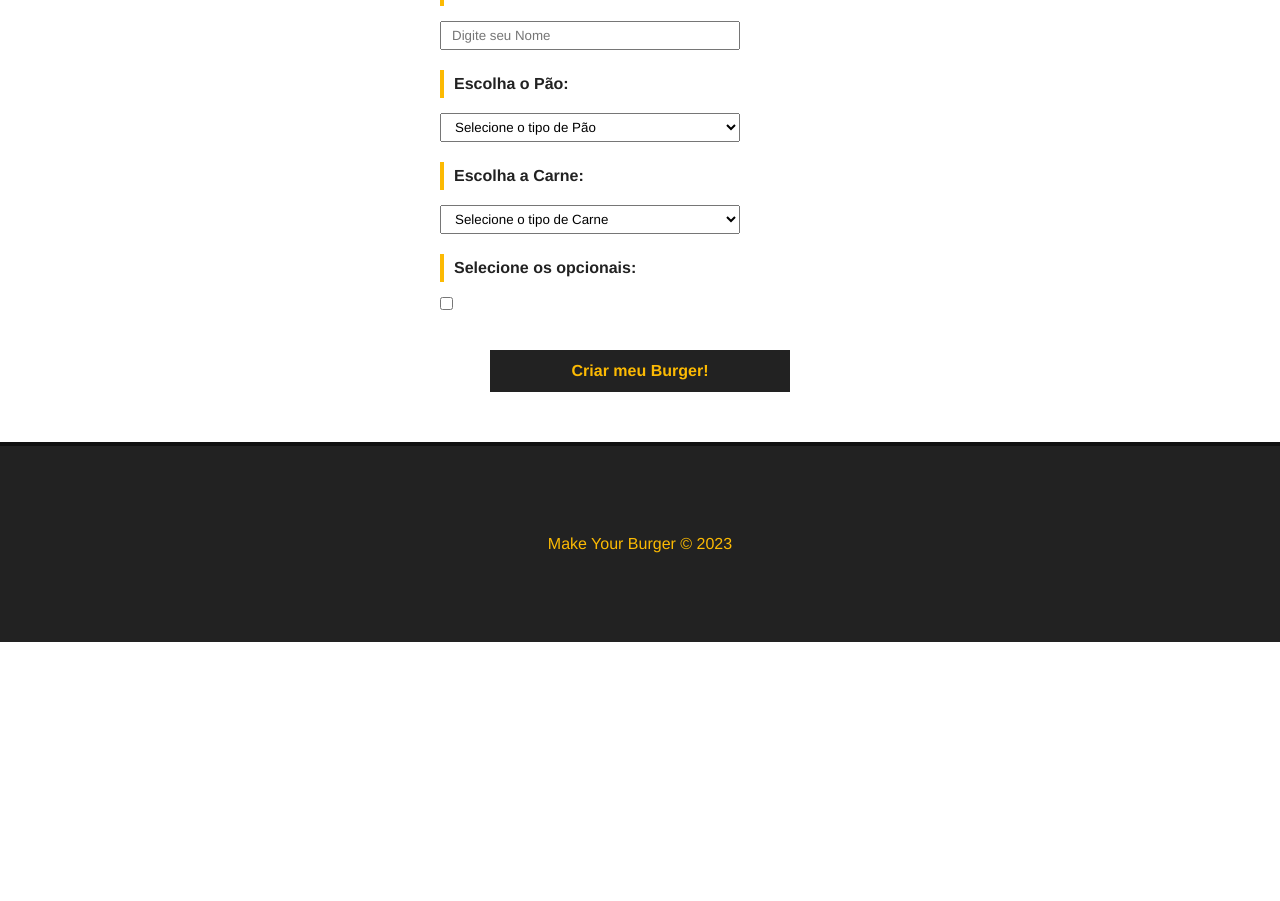
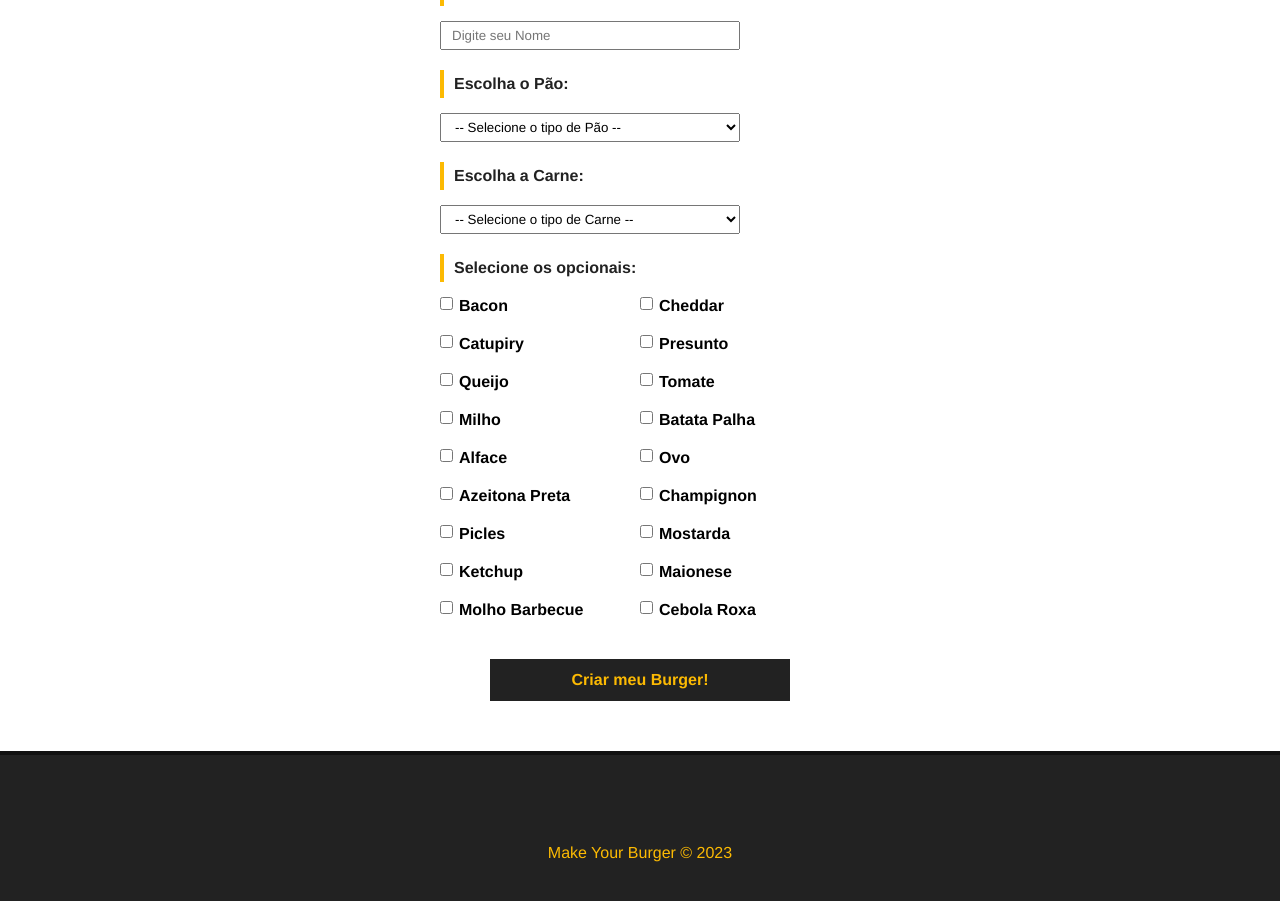
Before and after one commit to andersonguedesmg/make-your-burger, a Vue app: page / in a window 1280 px wide. Shown: the part 1028-1929 px from the top of the page. Before the commit the page ends 1670 px from the top, so only its background shows below. Built offline with nearby package versions, Linux system fonts and the light colour scheme; data requests are answered from the project's data file.

Commit message:
feat(Make Your Burger): Add Carregamento dos Dropdowns

```diff
--- a/src/components/BurgerForm.vue
+++ b/src/components/BurgerForm.vue
@@ -13,21 +13,36 @@
       <div class="input-container">
         <label for="bread">Escolha o Pão:</label>
         <select name="bread" id="bread">
-          <option value="">Selecione o tipo de Pão</option>
+          <option value="">-- Selecione o tipo de Pão --</option>
+          <option
+            v-for="bread in breadList"
+            :key="bread.id"
+            :value="bread.type"
+          >
+            {{ bread.type }}
+          </option>
         </select>
       </div>
       <div class="input-container">
         <label for="meat">Escolha a Carne:</label>
         <select name="meat" id="meat">
-          <option value="">Selecione o tipo de Carne</option>
+          <option value="">-- Selecione o tipo de Carne --</option>
+          <option v-for="meat in meatList" :key="meat.id" :value="meat.type">
+            {{ meat.type }}
+          </option>
         </select>
       </div>
       <div id="optional-container" class="input-container">
         <label id="optional-title" for="optional"
           >Selecione os opcionais:</label
         >
-        <div class="checkbox-container">
-          <input type="checkbox" name="optional" />
+        <div
+          class="checkbox-container"
+          v-for="optional in optionalList"
+          :key="optional.id"
+        >
+          <input type="checkbox" name="optional" :value="optional.type" />
+          <span>{{ optional.type }}</span>
         </div>
       </div>
       <div class="input-container">
@@ -40,6 +55,31 @@
 <script>
 export default {
   name: "BurgerForm",
+  data() {
+    return {
+      breadList: null,
+      meatList: null,
+      optionalList: null,
+      name: null,
+      bread: null,
+      meat: null,
+      optional: [],
+      status: "Solicitado",
+    };
+  },
+  methods: {
+    async getIngredients() {
+      const req = await fetch("http://localhost:3000/ingredients");
+      const data = await req.json();
+
+      this.breadList = data.bread;
+      this.meatList = data.meat;
+      this.optionalList = data.optional;
+    },
+  },
+  mounted() {
+    this.getIngredients();
+  },
 };
 </script>
 
```
